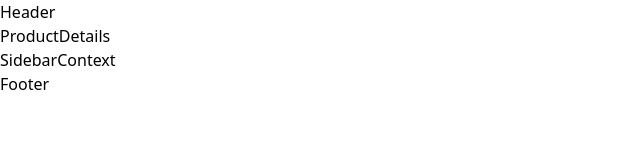
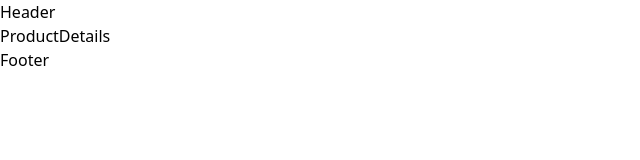
Before and after one commit to shreyaupd/urbanAttire, a React (Vite) app: page /product/1 in a window 1280 px wide. Shown: the top 160 px of the page, without its empty margins (0-640 px from the left). Built offline with nearby package versions, Linux system fonts and the light colour scheme; no server answers.

Commit message:
complete context

```diff
--- a/src/Components/Sidebar.jsx
+++ b/src/Components/Sidebar.jsx
@@ -1,8 +1,8 @@
 import React ,{useState, createContext} from 'react'
 export const SidebarContext= createContext()
-const SidebarProvider = () => {
+const SidebarProvider = ({children}) => {
   return (
-    <div>SidebarContext</div>
+    <SidebarContext.Provider>{children}</SidebarContext.Provider>
   )
 }
 
```
